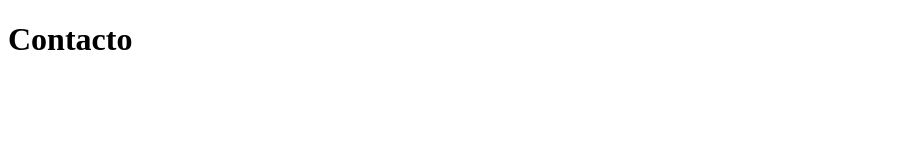
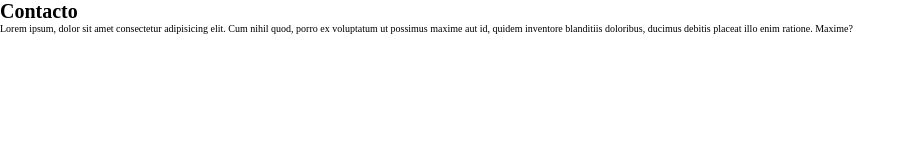
Before and after one commit to gmichelan2/pruebacoder, a plain HTML site: page pages/contacto.html in a window 1280 px wide. Shown: the whole page, without its empty margins (0-915 px from the left). Drawn offline with Linux system fonts and the light colour scheme.

Commit message:
agregado css en pages

```diff
--- a/pages/contacto.html
+++ b/pages/contacto.html
@@ -5,8 +5,12 @@
     <meta http-equiv="X-UA-Compatible" content="IE=edge">
     <meta name="viewport" content="width=device-width, initial-scale=1.0">
     <title>Document</title>
+    <link rel="stylesheet" href="../css/ejercicio.css">
 </head>
 <body>
     <h1>Contacto</h1>
+    <div>
+        Lorem ipsum, dolor sit amet consectetur adipisicing elit. Cum nihil quod, porro ex voluptatum ut possimus maxime aut id, quidem inventore blanditiis doloribus, ducimus debitis placeat illo enim ratione. Maxime?
+    </div>
 </body>
 </html>
```
